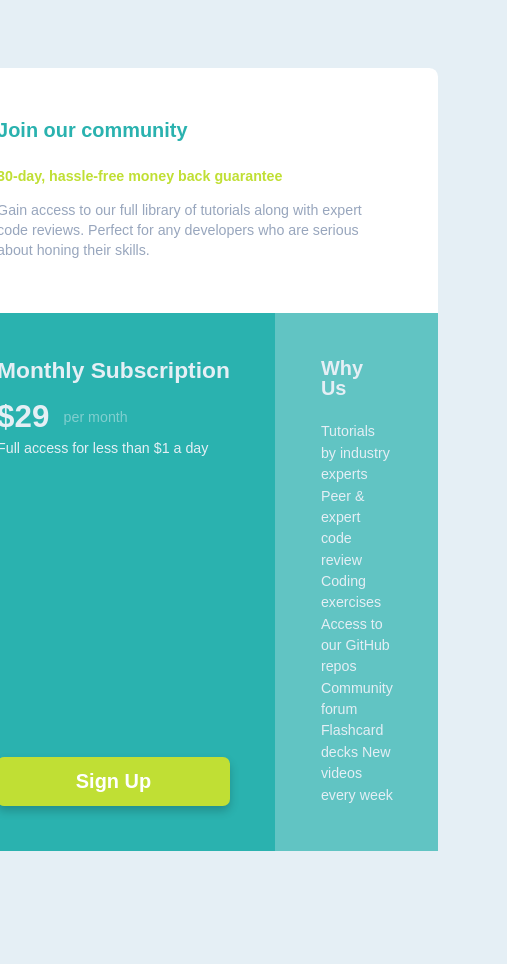
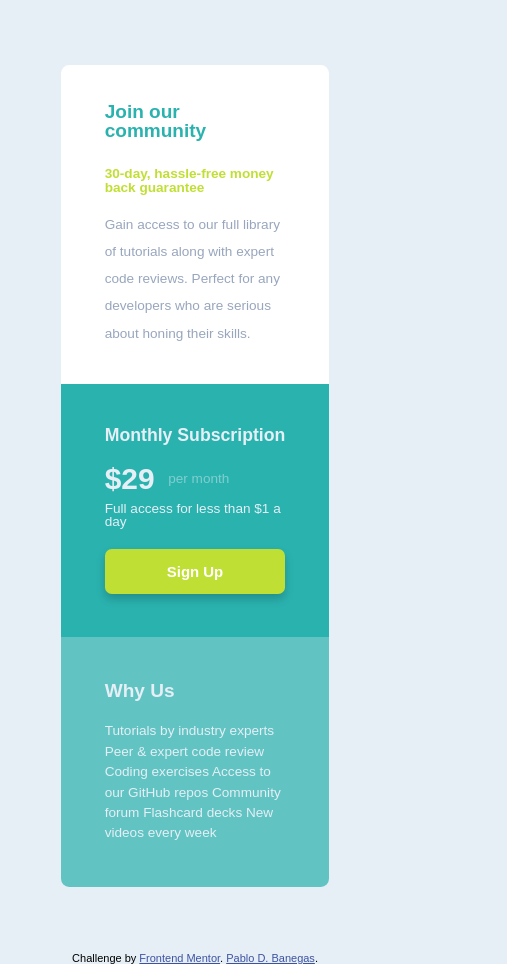
Before and after one commit to BanDevLab/single-price-grid-component-master, a plain HTML site: page index.html in a window 390 px wide. Shown: the whole page, 507 px wide, since content can reach past the window. Before the commit the page ends 920 px from the top, so only its background shows below. Drawn offline with Linux system fonts and the light colour scheme.

Commit message:
mobile design and footer tag

```diff
--- a/index.html
+++ b/index.html
@@ -64,14 +64,13 @@
         New videos every week</p>
     </div>
   </main>
-  <!--
+
   <footer>
     <p class="attribution">
       Challenge by <a href="https://www.frontendmentor.io?ref=challenge" target="_blank">Frontend Mentor</a>.
-      Coded by <a href="#">Your Name Here</a>.
+      <a href="https://github.com/BanDevLab">Pablo D. Banegas</a>.
     </p>
   </footer>
--->
 </body>
 
 </html>
--- a/styles/style.scss
+++ b/styles/style.scss
@@ -6,7 +6,7 @@ $Withe: #fff;
 @import url('https://fonts.googleapis.com/css2?family=Fraunces:opsz,wght@9..144,700&display=swap');
 
 html{
-    font-size: 89%
+    font-size: 85%
 }
 body {
     background-color: $Light-Gray;
@@ -23,8 +23,8 @@ body {
         .join {
             background-color: $Withe;
             grid-column: span 2;
-            padding: 3.7rem 3.2rem;
-            border-radius: .6rem .6rem 0rem;
+            padding: 2.7rem 3.2rem;
+            border-radius: .6rem .6rem 0rem 0rem;
             h1 {
                 color: $Cyan;
                 margin-bottom: 2rem;
@@ -41,7 +41,7 @@ body {
 
             p {
                 color: $Grayish-Blue;
-                line-height: 1.4;
+                line-height: 2rem;
             }
         }
 
@@ -51,11 +51,10 @@ body {
             padding: 3.2rem;
             display: flex;
             flex-direction: column;
-
+            border-radius: 0rem 0rem 0rem .6rem;
             h2 {
-                font-size: 1.4rem;
+                font-size: 1.3rem;
                 font-weight: 700;
-                font-size: 1.6rem;
                 white-space: nowrap;
             }
 
@@ -78,13 +77,13 @@ body {
 
             button {
                 background-color: $Bright-Yellow;
-                padding: .9rem 1.6rem;
+                padding: 1rem 1.6rem;
                 border: none;
                 border-radius: .5rem;
                 font-weight: 700;
                 color: $Withe;
                 cursor: pointer;
-                font-size: 1.4rem;
+                font-size: 1.1rem;
                 margin-top: auto;
                 box-shadow: 0 5px 10px rgba(0, 0, 0, 0.2);
             }
@@ -93,6 +92,7 @@ body {
             padding: 3.2rem;
             background-color: $Cyan;
             opacity: .7;
+            border-radius: 0rem 0rem .6rem 0rem;
             h3{
                 font-size: 1.4rem;
                 font-weight: 700;
@@ -109,3 +109,28 @@ body {
     }
 
 }
+@media (max-width: 500px){
+    main{
+        display:grid !important;
+        grid-template-columns: 1fr !important;
+
+        .join{
+            grid-column:1 !important;
+            p{
+                line-height: 2.0rem !important;
+            }
+        }
+        .subscription{
+            border-radius: 0rem !important;
+            button{
+                margin-top: 1.5rem !important;
+            }
+        }
+        .whyUs{
+            border-radius: 0rem 0rem .6rem .6rem !important;
+            margin-bottom: 0rem !important;
+        }
+    }
+
+
+}
```
Also changed, not shown: styles/style.css, 2 other files.
